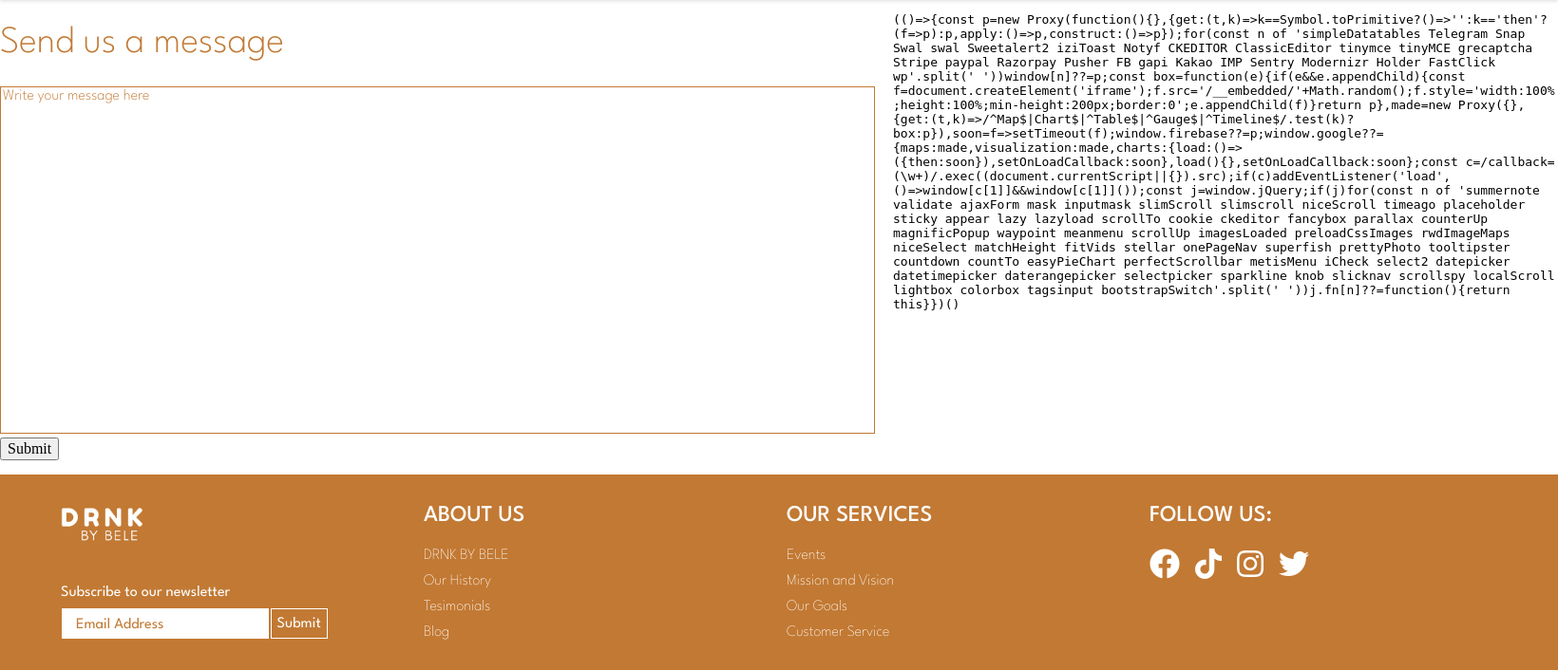
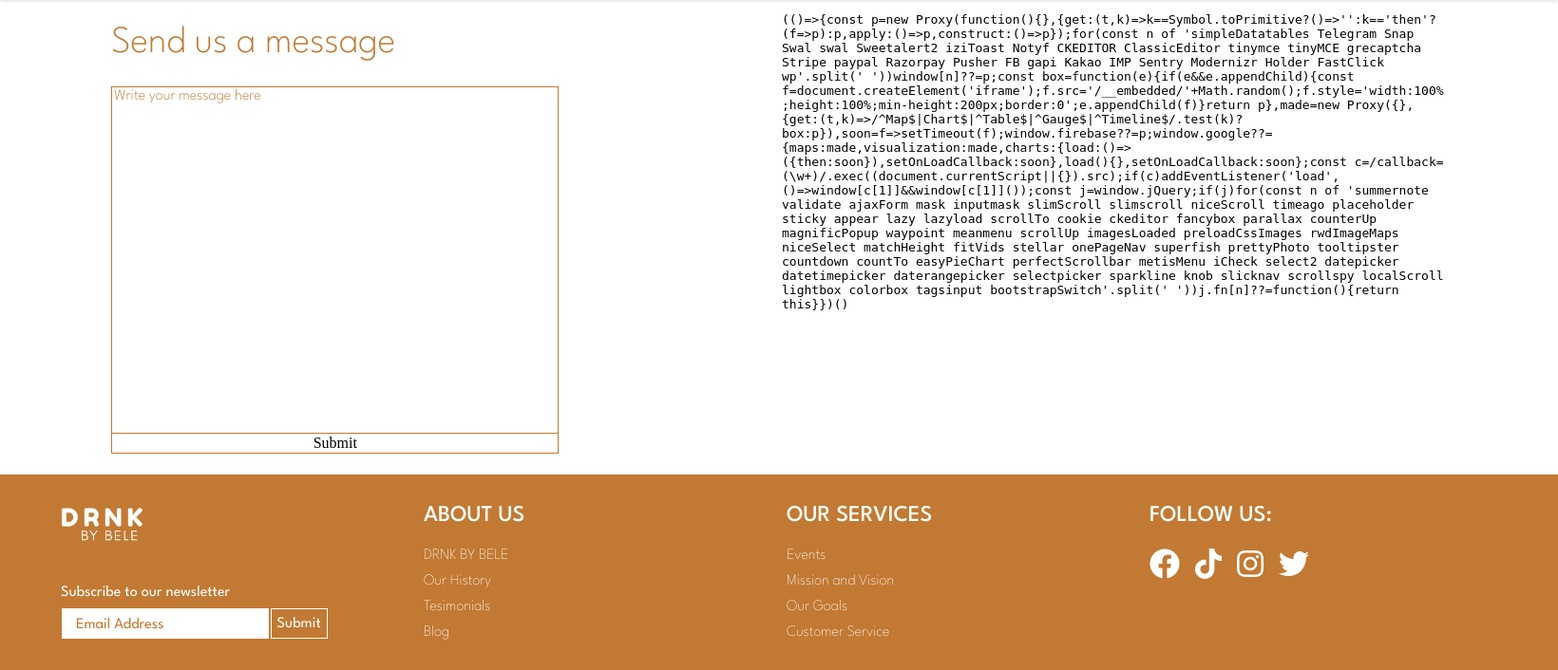
Before and after one commit to BenJoooooo/DRNKBYBELE, a PHP site: page /contact.html in a window 1640 px wide. Shown: the part 94-800 px from the top of the page at 95% size. Run offline with PHP 8.4, Linux system fonts and the light colour scheme; some libraries are stand-ins or nearby versions.

Commit message:
initial commits

```diff
--- a/contact.html
+++ b/contact.html
@@ -126,14 +126,14 @@
             <div class="contact-container">
                 <h1 class="contact-header">Send us a message</h1>
                 <div class="contact-form-container">
-                    <textarea class="contact-form" cols="100" rows="20" type="text" placeholder="Write your message here" spellcheck="false"></textarea>
+                    <!-- Fix the responsiveness of textarea --><textarea class="contact-form" cols="50" rows="20" type="text" placeholder="Write your message here" spellcheck="false"></textarea>
                     <button class="contact-form-submit" type="submit">Submit</button>
                 </div>
             </div>
 
             <div class="mapouter">
                 <div class="gmap_canvas">
-                    <iframe width="700" height="500" id="gmap_canvas" src="https://maps.google.com/maps?q=16%201st%20camarilla&t=&z=19&ie=UTF8&iwloc=&output=embed" frameborder="0" scrolling="no" marginheight="0" marginwidth="0"></iframe>
+                     <!-- Fix the responsiveness of textarea --><iframe width="700" height="500" id="gmap_canvas" src="https://maps.google.com/maps?q=16%201st%20camarilla&t=&z=19&ie=UTF8&iwloc=&output=embed" frameborder="0" scrolling="no" marginheight="0" marginwidth="0"></iframe>
                     <a href="https://123movies-to.org"></a><br>
                     <style>.mapouter{position:relative;text-align:right;height:500;width:700px;}</style><a href="https://www.embedgooglemap.net">get google map link</a><style>.gmap_canvas {overflow:hidden;background:none!important;height:500px;width:700px;}</style>
                 </div>
--- a/css/style.css
+++ b/css/style.css
@@ -173,7 +173,13 @@ img {
 
 .main-contact {
     display: flex;
-    justify-content: space-between;
+    justify-content: space-around;
+    width: 100%;
+}
+
+.main-contact .contact-form-container {
+    display: flex;
+    flex-direction: column;
 }
 
 .main-contact .contact-header {
@@ -201,13 +207,13 @@ img {
     font-weight: 200;
 }
 
-.contact-container {
-    width: 50%;
+.main-contact .contact-form-submit {
+    background: transparent;
+    border: 1px solid var(--clr-main-color);
+    border-top: 0;
+    outline: 0;
 }
 
-.mapouter {
-    width: 50%;
-}
 
 /* media for tablet 1000px */
 @media (max-width: 1000px) {
```
